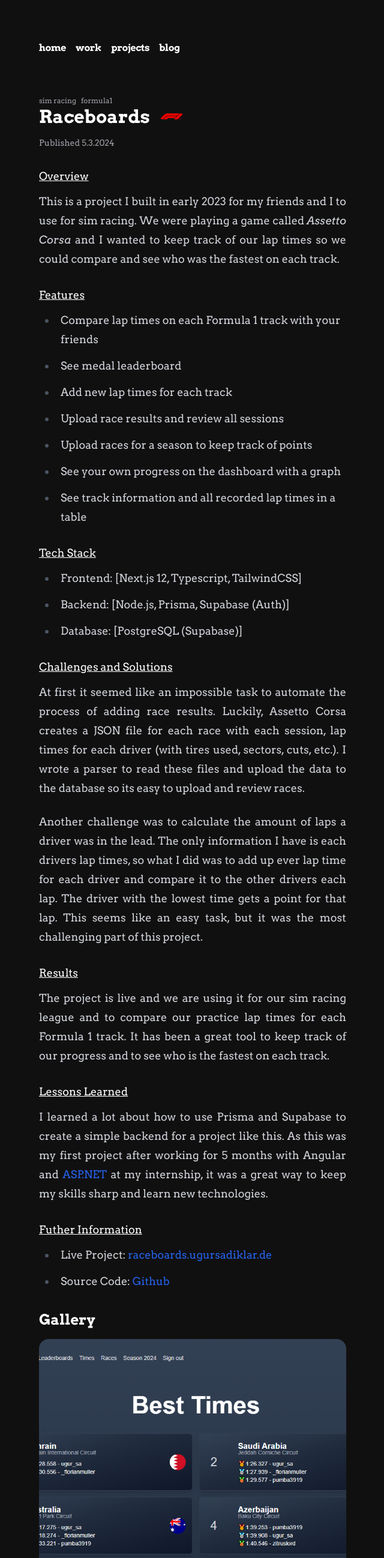
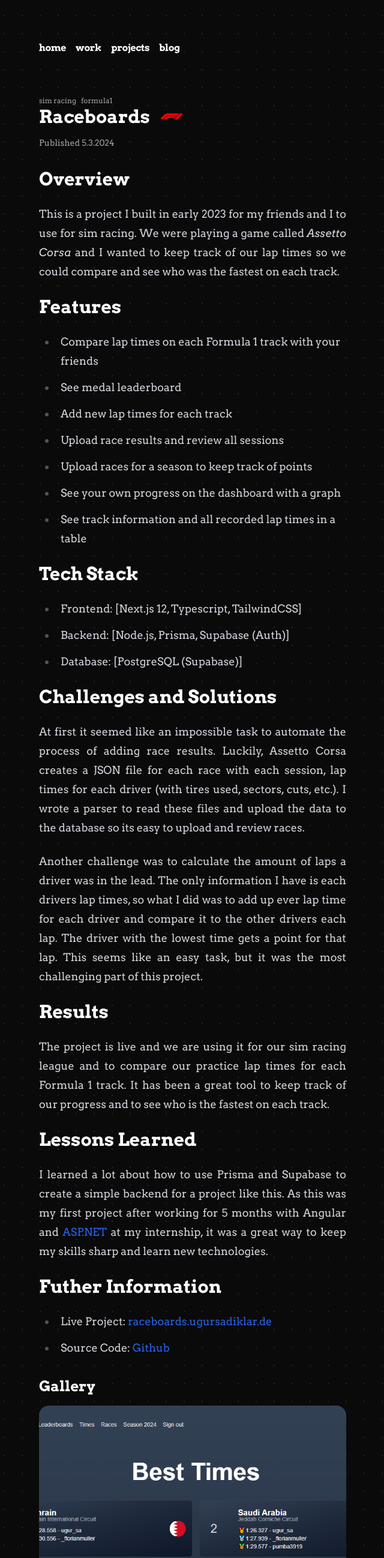
Before and after one commit to ugur-sa/portfolio, an Astro site: page /projects/raceboards in a window 1280 px wide. Shown: the top 2597 px of the page at 60% size, without its empty margins (319-959 px from the left). Built offline with nearby package versions, Linux system fonts and the light colour scheme; Astro itself is replaced by a stand-in of ours.

Commit message:
Change background

```diff
--- a/src/content/projects/raceboards.md
+++ b/src/content/projects/raceboards.md
@@ -24,11 +24,11 @@
   - /images/raceboards/qualilaps.png
 ---
 
-### Overview
+# Overview
 
 This is a project I built in early 2023 for my friends and I to use for sim racing. We were playing a game called _Assetto Corsa_ and I wanted to keep track of our lap times so we could compare and see who was the fastest on each track.
 
-### Features
+# Features
 
 - Compare lap times on each Formula 1 track with your friends
 - See medal leaderboard
@@ -38,28 +38,28 @@
 - See your own progress on the dashboard with a graph
 - See track information and all recorded lap times in a table
 
-### Tech Stack
+# Tech Stack
 
 - Frontend: [Next.js 12, Typescript, TailwindCSS]
 - Backend: [Node.js, Prisma, Supabase (Auth)]
 - Database: [PostgreSQL (Supabase)]
 
-### Challenges and Solutions
+# Challenges and Solutions
 
 At first it seemed like an impossible task to automate the process of adding race results. Luckily, Assetto Corsa creates a JSON file for each race with each session, lap times for each driver (with tires used, sectors, cuts, etc.). I wrote a parser to read these files and upload the data to the database so its easy to upload and review races.
 
 Another challenge was to calculate the amount of laps a driver was in the lead. The only information I have is each drivers lap times, so what I did was to add up ever lap time for each driver and compare it to the other drivers each lap. The driver with the lowest time gets a point for that lap.
 This seems like an easy task, but it was the most challenging part of this project.
 
-### Results
+# Results
 
 The project is live and we are using it for our sim racing league and to compare our practice lap times for each Formula 1 track. It has been a great tool to keep track of our progress and to see who is the fastest on each track.
 
-### Lessons Learned
+# Lessons Learned
 
 I learned a lot about how to use Prisma and Supabase to create a simple backend for a project like this. As this was my first project after working for 5 months with Angular and ASP.NET at my internship, it was a great way to keep my skills sharp and learn new technologies.
 
-### Futher Information
+# Futher Information
 
 - Live Project: [raceboards.ugursadiklar.de](https://raceboards.ugursadiklar.de)
 - Source Code: [Github](https://github.com/ugur-sa/raceboards)
--- a/src/layouts/Layout.astro
+++ b/src/layouts/Layout.astro
@@ -9,25 +9,45 @@
 ---
 
 <!doctype html>
-<html lang="en">
+<html lang='en'>
 	<head>
-		<meta charset="UTF-8" />
-		<meta name="description" content="Astro description" />
-		<meta name="viewport" content="width=device-width" />
-		<link rel="icon" type="image/svg+xml" href="/favicon.webp" />
-		<link rel="preconnect" href="https://fonts.googleapis.com" />
-		<link rel="preconnect" href="https://fonts.gstatic.com" crossorigin />
+		<meta charset='UTF-8' />
+		<meta
+			name='description'
+			content='Astro description'
+		/>
+		<meta
+			name='viewport'
+			content='width=device-width'
+		/>
 		<link
-			href="https://fonts.googleapis.com/css2?family=Arvo:ital,wght@0,400;0,700;1,400;1,700&display=swap"
-			rel="stylesheet"
+			rel='icon'
+			type='image/svg+xml'
+			href='/favicon.webp'
 		/>
-		<meta name="generator" content={Astro.generator} />
+		<link
+			rel='preconnect'
+			href='https://fonts.googleapis.com'
+		/>
+		<link
+			rel='preconnect'
+			href='https://fonts.gstatic.com'
+			crossorigin
+		/>
+		<link
+			href='https://fonts.googleapis.com/css2?family=Arvo:ital,wght@0,400;0,700;1,400;1,700&display=swap'
+			rel='stylesheet'
+		/>
+		<meta
+			name='generator'
+			content={Astro.generator}
+		/>
 		<title>{title}</title>
 	</head>
 	<body>
-		<div class="m-auto flex h-dvh flex-col justify-between p-8 xl:w-[40%] xl:p-0">
+		<div class='m-auto flex h-dvh flex-col justify-between p-8 xl:w-[40%] xl:p-0'>
 			<Navigation />
-			<div class="mb-10 flex-grow"><slot /></div>
+			<div class='mb-10 flex-grow'><slot /></div>
 			<Footer />
 		</div>
 	</body>
@@ -35,8 +55,11 @@
 <style is:global>
 	html {
 		font-family: 'Arvo', 'JetBrains Mono', sans-serif;
-		background: #111010;
 		color: white;
+		background: rgb(10, 10, 10);
+		background-image: radial-gradient(rgb(37, 37, 37) 1px, transparent 0);
+		background-size: 30px 30px;
+		background-position: -19px -19px;
 	}
 	body {
 		margin: 0;
```
Also changed, not shown: src/pages/index.astro (+14 -6 lines), src/pages/projects/[slug].astro (+12 -9 lines).
